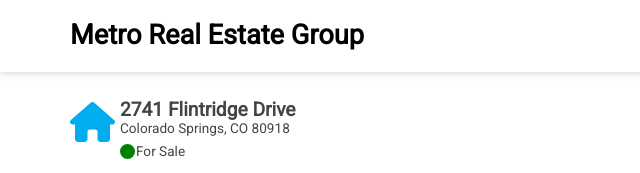
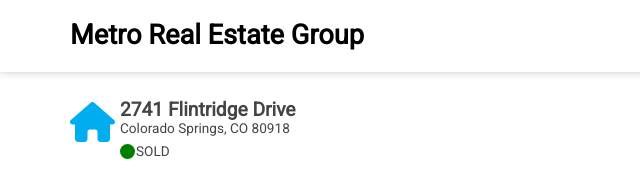
Before and after one commit to kaivont85/2741-flintridge-drive, a plain HTML site: page index.html in a window 1280 px wide. Shown: the top 173 px of the page, 0-640 px from the left. Drawn offline with nearby package versions, Linux system fonts and the light colour scheme; some packages are replaced by stand-ins of ours.

Commit message:
changed status to sold

```diff
--- a/index.html
+++ b/index.html
@@ -52,7 +52,7 @@
               <strong>2741 Flintridge Drive</strong>
               <small>Colorado Springs, CO 80918</small>
             </address>
-            <small class="status"><span class="for-sale"></span>For Sale</small>
+            <small class="status"><span class="for-sale"></span>SOLD</small>
           </div>
 
         </div>
```
